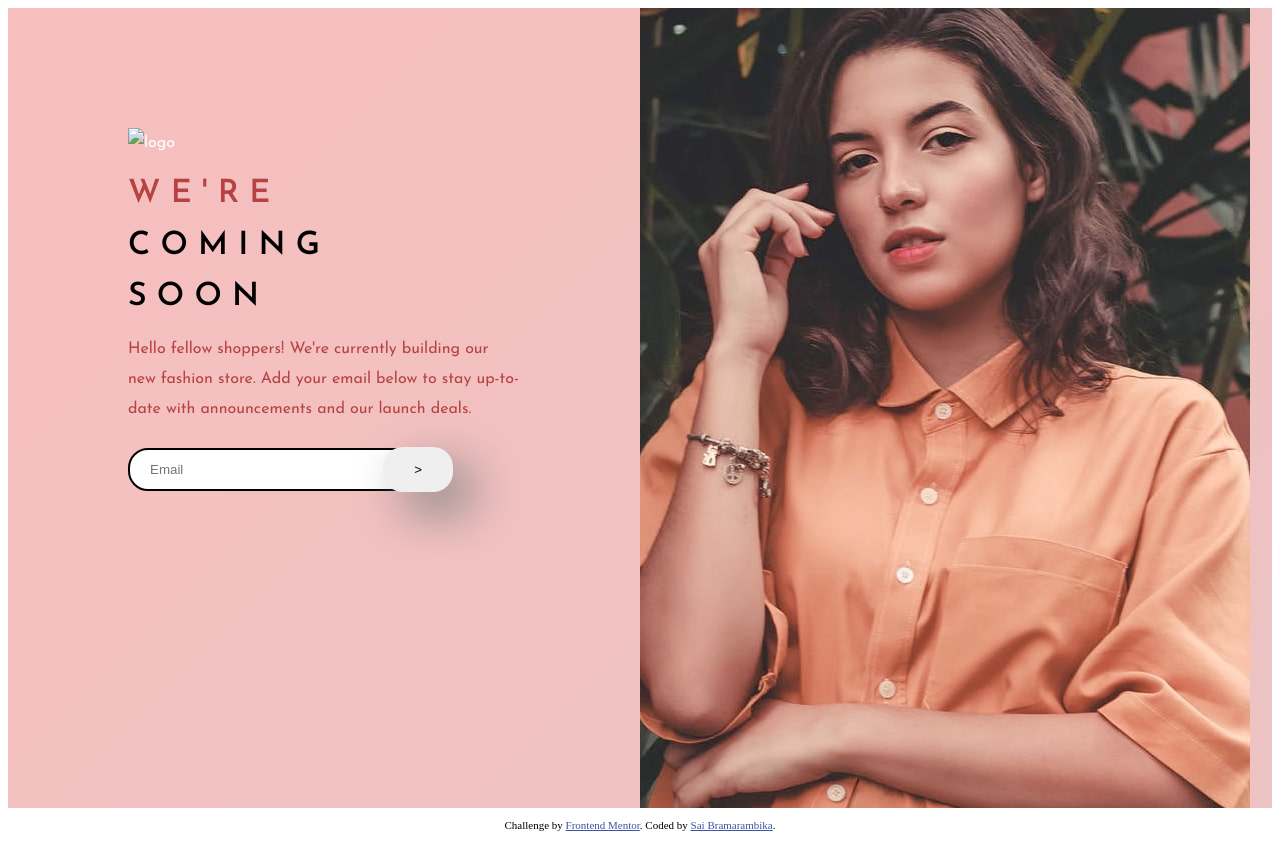
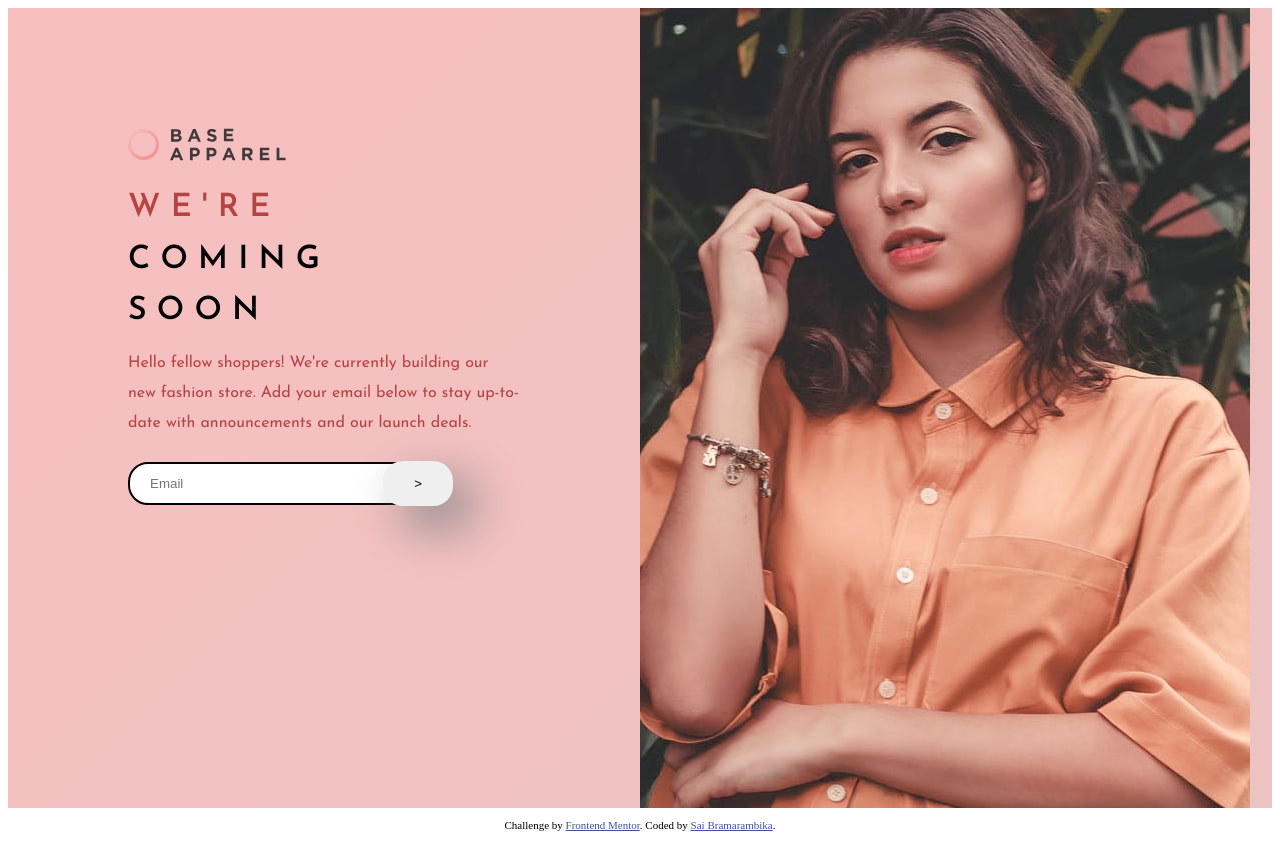
Before and after one commit to Saibramarambika/base-apparel-coming-soon, a plain HTML site: page index.html in a window 1280 px wide. Drawn offline with Linux system fonts and the light colour scheme.

Commit message:
Update index.html

```diff
--- a/index.html
+++ b/index.html
@@ -18,7 +18,7 @@
   <div class="row">
     <div class="column1" >
       <header>
-        <header><div class="logo"><img src="./images/logo.svg" alt="logo"></div></header>
+        <header><div class="logo"><img src="https://raw.githubusercontent.com/Saibramarambika/base-apparel-coming-soon/e217b9d612065297112396d38fd520545f73279d/logo.svg" alt="logo"></div></header>
       </header>
 
 
```
